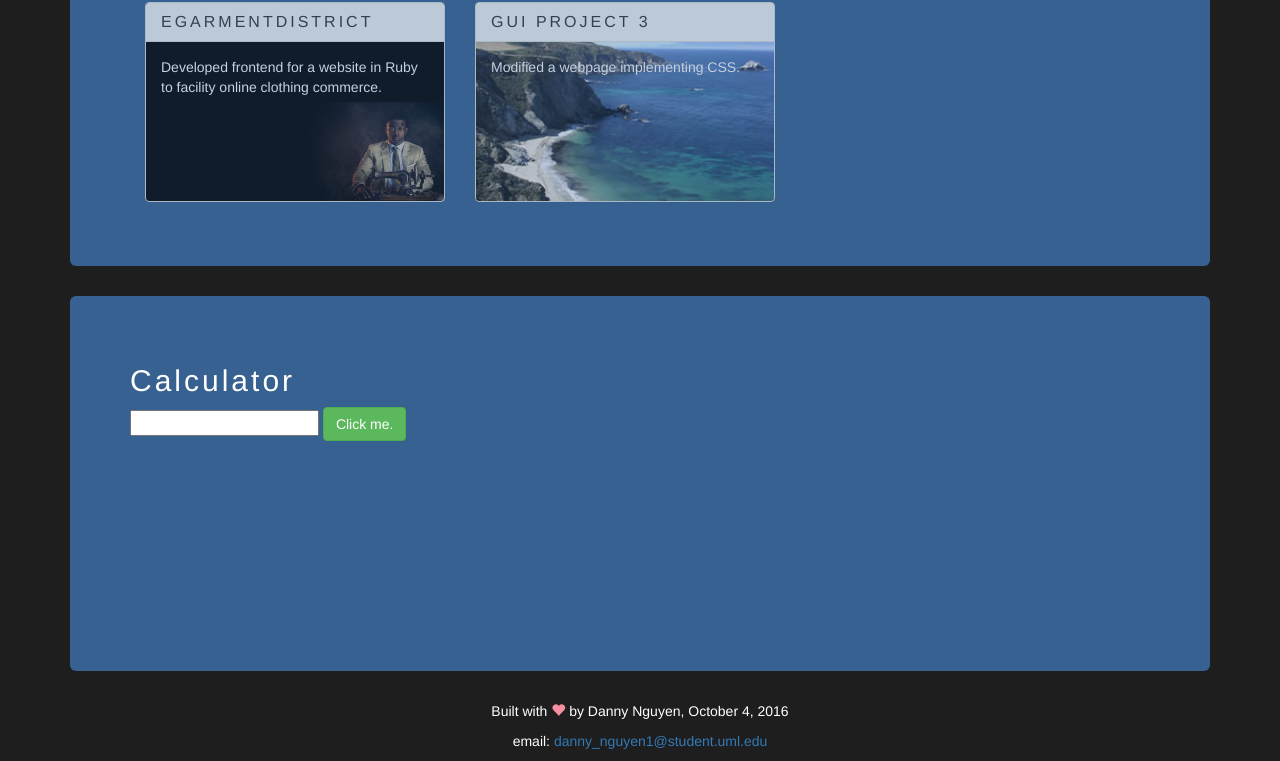
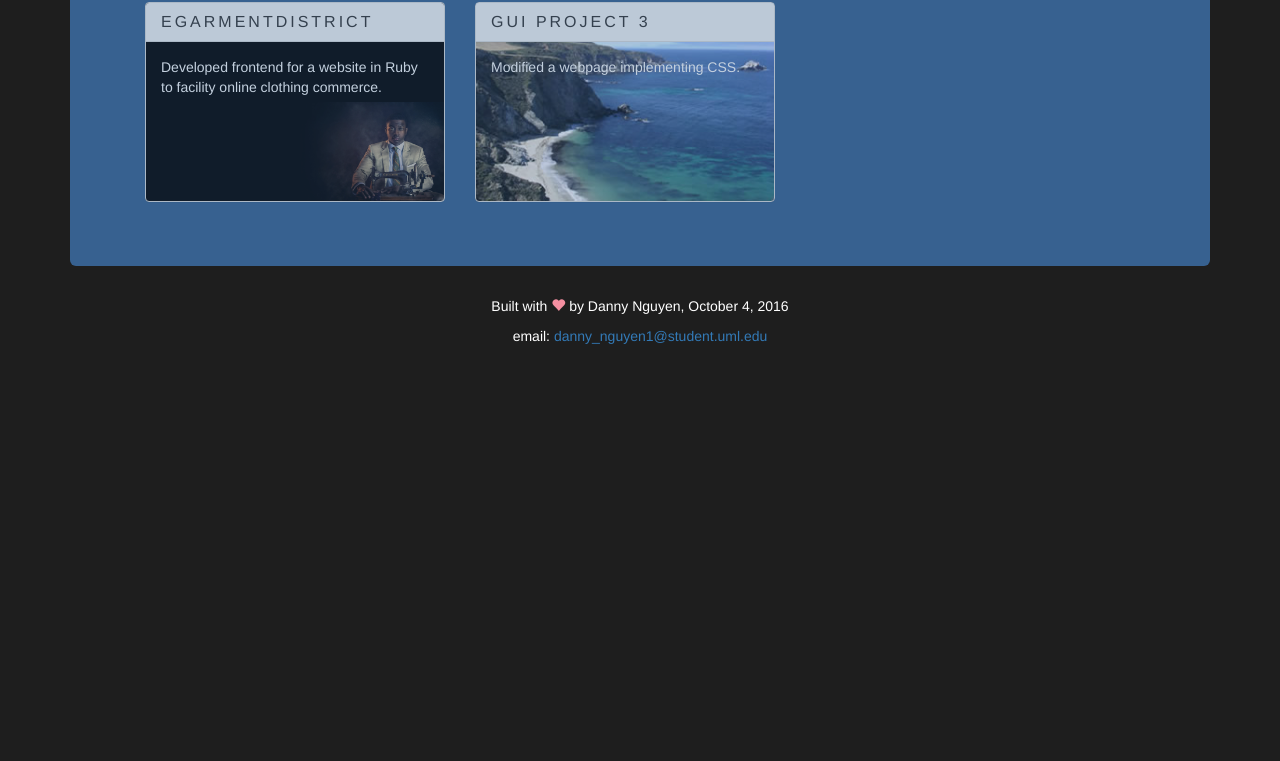
Before and after one commit to danny-cs/assignment4, a plain HTML site: page index.html in a window 1280 px wide. Shown: the part 637-1398 px from the top of the page. After the commit the page ends 993 px from the top, so only its background shows below. Drawn offline with nearby package versions, Linux system fonts and the light colour scheme.

Commit message:
Update index.html

```diff
--- a/index.html
+++ b/index.html
@@ -71,12 +71,6 @@
 						</div>
 					</div>
 				</div>
-				<div class=" jumbotron" id="projects">
-					<h2>Calculator</h2>
-					<div>
-					<input id="userinput" type="text">
-					<button class="btn btn-success btnCalculate">Click me.</button>
-					</div>
 				</div>
 			</div>
 		</div>
```
